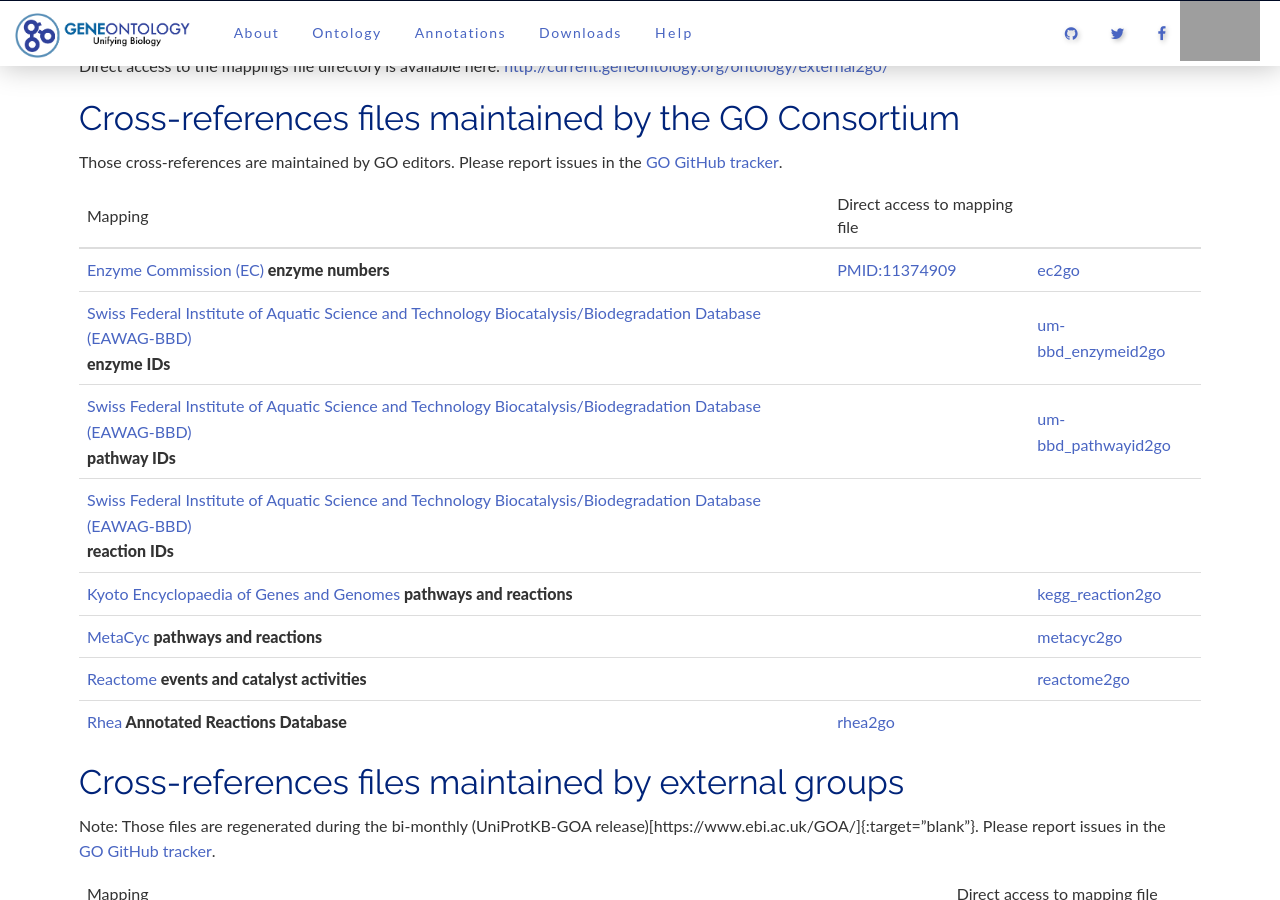
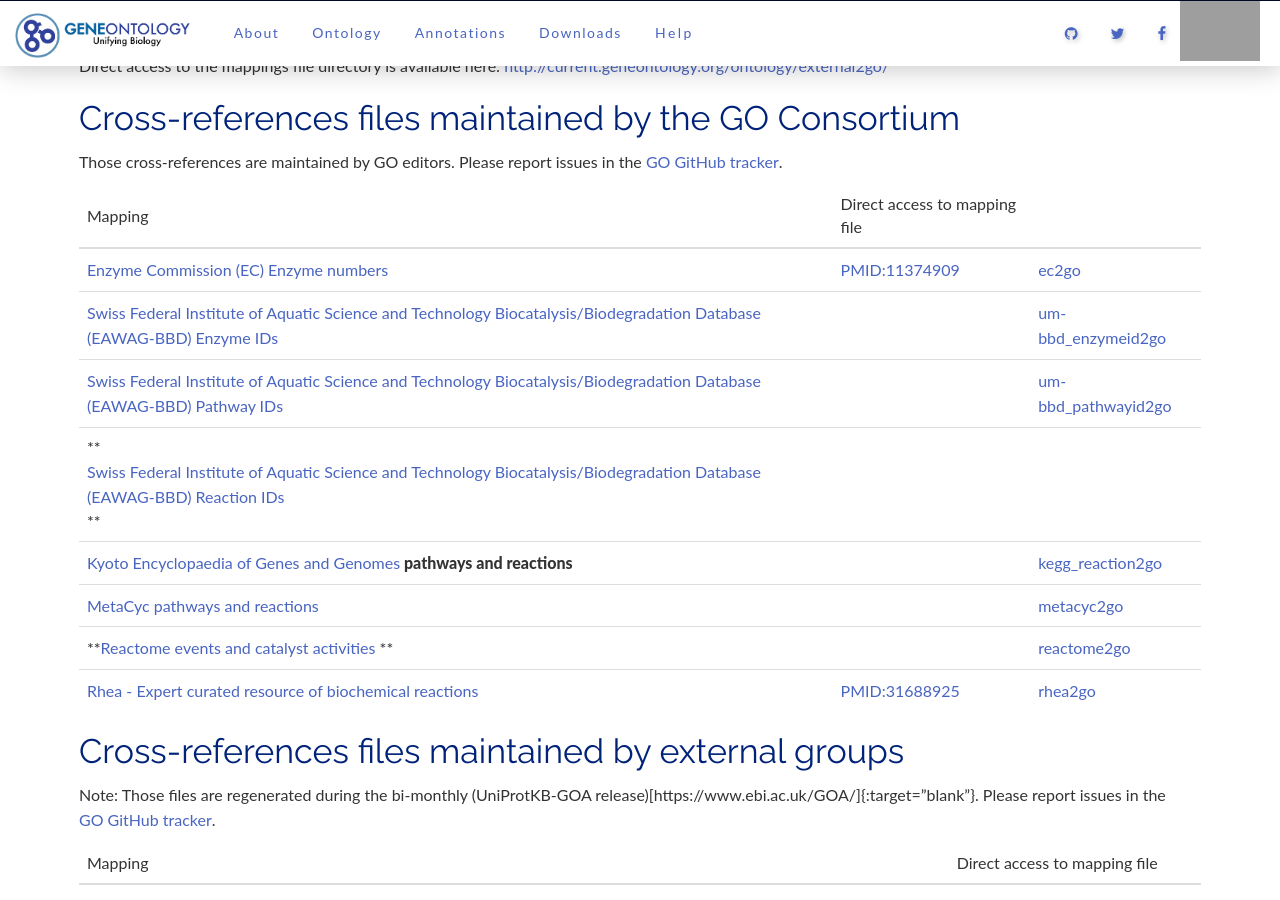
Before and after one commit to geneontology/geneontology.github.io, a Jekyll site: the page built from _docs/download-mappings.md, in a window 1280 px wide and 900 px high, scrolled down 671 px. Built offline with Jekyll 4.4.1, drawn with Linux system fonts in a browser that asks for light colours; nearby versions of some CDN libraries; grey boxes are pictures that could not be loaded.

Commit message:
Update download-mappings.md

```diff
--- a/_docs/download-mappings.md
+++ b/_docs/download-mappings.md
@@ -37,14 +37,14 @@
 
 |Mapping |Direct access to mapping file|
 |--------|---------|
-|**[Enzyme Commission (EC)](https://www.qmul.ac.uk/sbcs/iubmb/){:target="blank"} enzyme numbers** |[PMID:11374909](http://www.ncbi.nlm.nih.gov/pubmed/11374909){:target="blank"} |[ec2go](http://geneontology.org/external2go/ec2go)|
-|**[Swiss Federal Institute of Aquatic Science and Technology Biocatalysis/Biodegradation Database (EAWAG-BBD)](http://eawag-bbd.ethz.ch/aboutBBD.html){:target="blank"} enzyme IDs** | |[um-bbd_enzymeid2go](http://geneontology.org/external2go/um-bbd_enzymeid2go)|
-|**[Swiss Federal Institute of Aquatic Science and Technology Biocatalysis/Biodegradation Database (EAWAG-BBD)](http://eawag-bbd.ethz.ch/aboutBBD.html){:target="blank"} pathway IDs** | |[um-bbd_pathwayid2go](http://geneontology.org/external2go/um-bbd_pathwayid2go)|
-|**[Swiss Federal Institute of Aquatic Science and Technology Biocatalysis/Biodegradation Database (EAWAG-BBD)](http://eawag-bbd.ethz.ch/aboutBBD.html){:target="blank"} reaction IDs** | <!--[txt](http://geneontology.org/external2go/um-bbd_reactionid2go)-->|
+|**[Enzyme Commission (EC) Enzyme numbers](https://www.qmul.ac.uk/sbcs/iubmb/){:target="blank"}** |[PMID:11374909](http://www.ncbi.nlm.nih.gov/pubmed/11374909){:target="blank"} |[ec2go](http://geneontology.org/external2go/ec2go)|
+|**[Swiss Federal Institute of Aquatic Science and Technology Biocatalysis/Biodegradation Database (EAWAG-BBD) Enzyme IDs](http://eawag-bbd.ethz.ch/aboutBBD.html){:target="blank"}** | |[um-bbd_enzymeid2go](http://geneontology.org/external2go/um-bbd_enzymeid2go)|
+|**[Swiss Federal Institute of Aquatic Science and Technology Biocatalysis/Biodegradation Database (EAWAG-BBD) Pathway IDs](http://eawag-bbd.ethz.ch/aboutBBD.html){:target="blank"}** | |[um-bbd_pathwayid2go](http://geneontology.org/external2go/um-bbd_pathwayid2go)|
+|**[Swiss Federal Institute of Aquatic Science and Technology Biocatalysis/Biodegradation Database (EAWAG-BBD) Reaction IDs](http://eawag-bbd.ethz.ch/aboutBBD.html){:target="blank"} ** | <!--[txt](http://geneontology.org/external2go/um-bbd_reactionid2go)-->|
 |**[Kyoto Encyclopaedia of Genes and Genomes](http://www.genome.jp/kegg/){:target="blank"} pathways and reactions** | |[kegg_reaction2go](http://geneontology.org/external2go/kegg_reaction2go)|
-|**[MetaCyc](http://metacyc.org/){:target="blank"} pathways and reactions** | |[metacyc2go](http://geneontology.org/external2go/metacyc2go)|
-|**[Reactome](http://www.reactome.org/){:target="blank"} events and catalyst activities** | | [reactome2go](http://geneontology.org/external2go/reactome2go)|
-|**[Rhea](http://www.ebi.ac.uk/rhea/){:target="blank"} Annotated Reactions Database** |[rhea2go](http://geneontology.org/external2go/rhea2go)|
+|**[MetaCyc pathways and reactions](http://metacyc.org/){:target="blank"}** | |[metacyc2go](http://geneontology.org/external2go/metacyc2go)|
+|**[Reactome events and catalyst activities](http://www.reactome.org/){:target="blank"} ** | | [reactome2go](http://geneontology.org/external2go/reactome2go)|
+|**[Rhea - Expert curated resource of biochemical reactions](http://www.ebi.ac.uk/rhea/){:target="blank"}** |[PMID:31688925](http://www.ncbi.nlm.nih.gov/pubmed/31688925){:target="blank"} | [rhea2go](http://geneontology.org/external2go/rhea2go)|
 
 
 ## Cross-references files maintained by external groups
```
